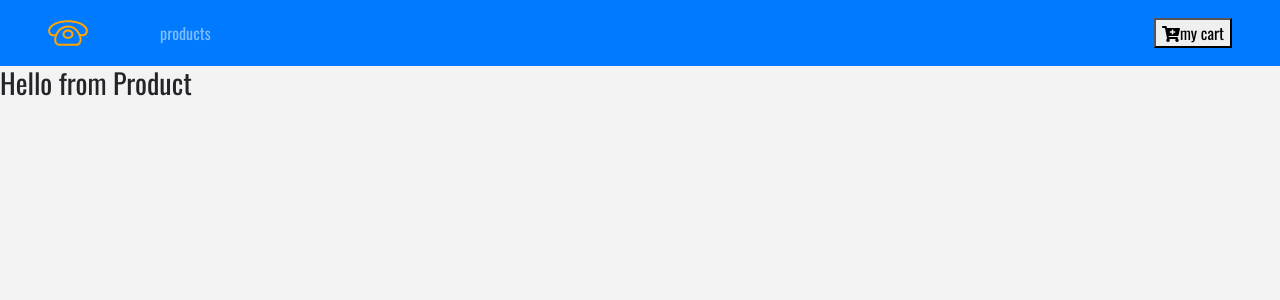
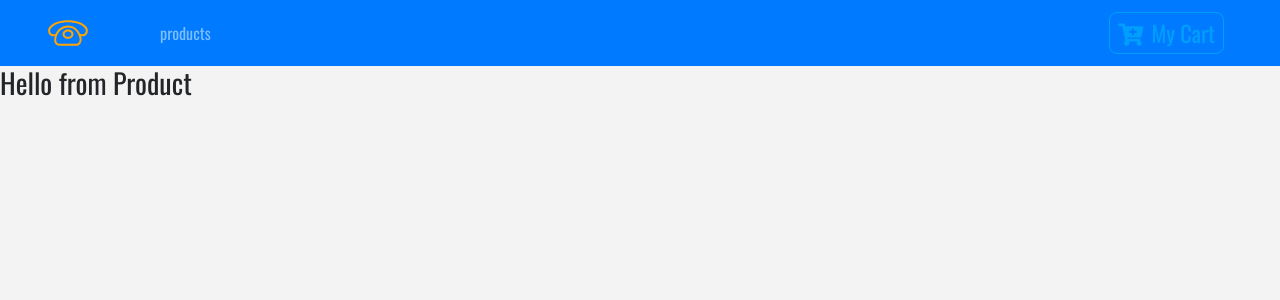
Before and after one commit to B-HANSEN/E-commerce-site_with-React, a React (Create React App) app: page / in a window 1280 px wide. Shown: the top 300 px of the page. Built offline with nearby package versions, Linux system fonts and the light colour scheme.

Commit message:
setup styled button component

```diff
--- a/package.json
+++ b/package.json
@@ -6,7 +6,8 @@
     "react": "^16.11.0",
     "react-dom": "^16.11.0",
     "react-router-dom": "^5.1.2",
-    "react-scripts": "3.2.0"
+    "react-scripts": "3.2.0",
+    "styled-components": "^4.4.1"
   },
   "scripts": {
     "start": "react-scripts start",
--- /dev/null
+++ b/src/components/Button.js
@@ -0,0 +1,22 @@
+import styled from 'styled-components';
+
+
+export const ButtonContainer = styled.button`
+    text-transform: capitalize;
+    font-size: 1.4rem;
+    background: transparent;
+    border: 0.05rem solid var(--lightBlue);
+    color: var(--lightBlue);
+    border-radius: 0.5rem;
+    padding: 0.2rem 0.5rem;
+    cursor: pointer;
+    margin: 0.2rem 0.5rem 0.2rem 0;
+    transition: all 0.5s ease-in-out;
+    &:hover {
+        background: var(--lightBlue);
+        color: var(--mainBlue);
+    }
+    &:focus {
+        outline: none;
+    }
+`;
--- a/src/components/Navbar.js
+++ b/src/components/Navbar.js
@@ -1,6 +1,8 @@
 import React, { Component } from 'react';
 import { Link } from 'react-router-dom';
 import logo from '../logo.svg';
+import styled from 'styled-components';
+import { ButtonContainer } from './Button';
 
 export default class Navbar extends Component {
     render() {
@@ -25,9 +27,12 @@
                 </ul>
 
                 <Link to="/cart" className="ml-auto">
-                    <button><i className="fas fa-cart-plus" />
-                        my cart
-                    </button>
+                    <ButtonContainer>
+                        <span className="mr-2">
+                            <i className="fas fa-cart-plus" />
+                        </span>
+                            my cart
+                    </ButtonContainer>
                 </Link>
             </nav>
         );
```
Also changed, not shown: 1 other file (tests, documents, lock files or other folders).
